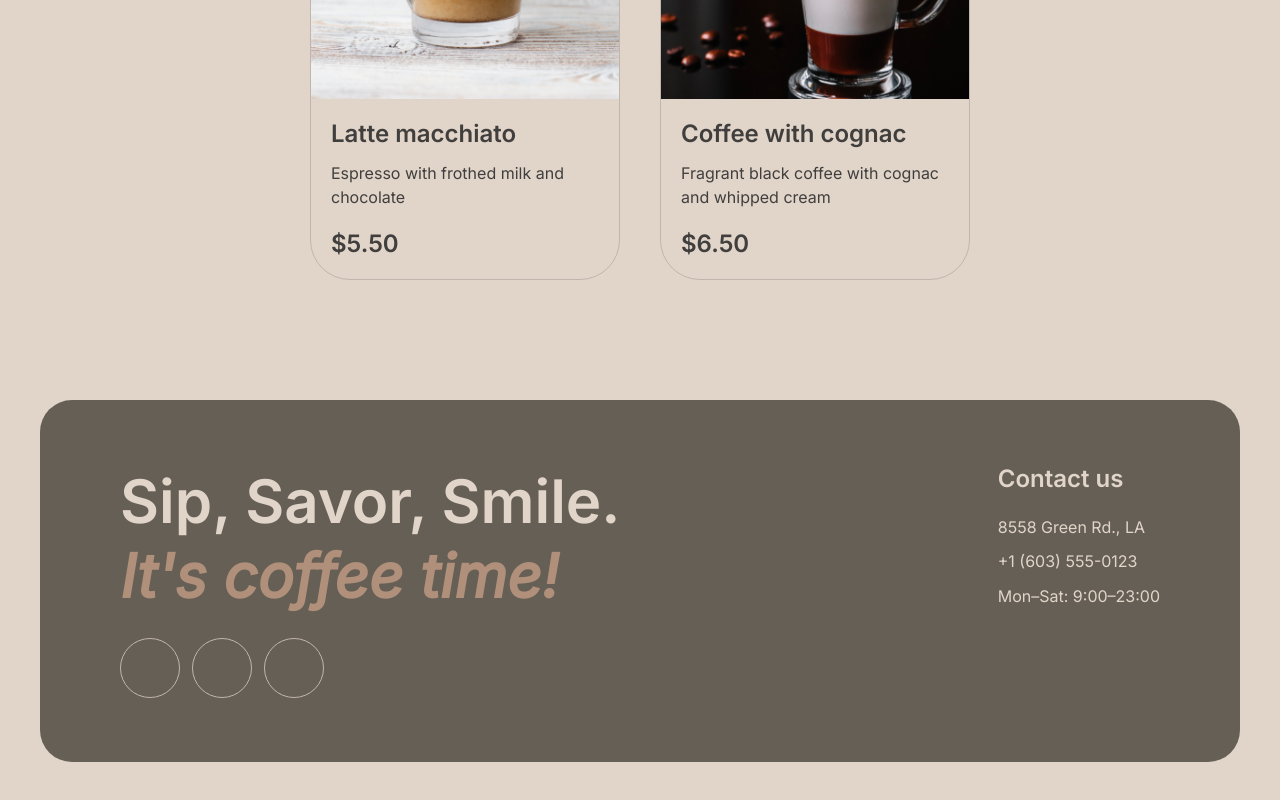
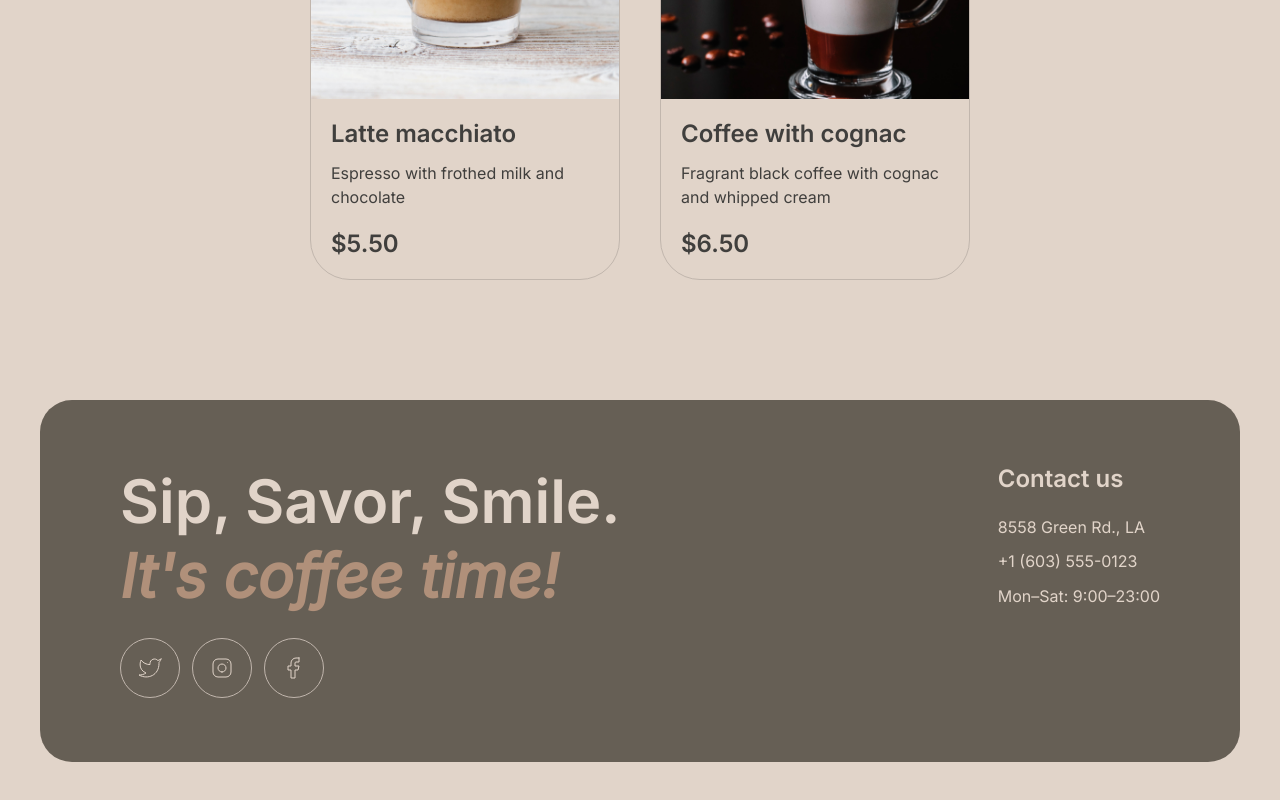
Before and after one commit to XDobriev/rsschool-landing-page, a website built with Vite: page catalog.html in a window 1280 px wide. Shown: the part 1776-2576 px from the top of the page. Built offline with nearby package versions, Linux system fonts and the light colour scheme.

Commit message:
fix: add missing footer social icons

```diff
--- a/catalog.html
+++ b/catalog.html
@@ -321,17 +321,25 @@
         <ul class="socials">
           <li>
             <a href="https://twitter.com" class="socials__link" aria-label="Twitter" target="_blank" rel="noopener noreferrer">
-              <!-- иконка -->
+              <svg width="24" height="24" viewBox="0 0 24 24" fill="none" xmlns="http://www.w3.org/2000/svg" aria-hidden="true">
+                <path d="M23 3.01006C23 3.01006 20.9821 4.20217 19.86 4.54006C19.2577 3.84757 18.4573 3.35675 17.567 3.13398C16.6767 2.91122 15.7395 2.96725 14.8821 3.29451C14.0247 3.62177 13.2884 4.20446 12.773 4.96377C12.2575 5.72309 11.9877 6.62239 12 7.54006V8.54006C10.2426 8.58562 8.50127 8.19587 6.93101 7.4055C5.36074 6.61513 4.01032 5.44869 3 4.01006C3 4.01006 -1 13.0101 8 17.0101C5.94053 18.408 3.48716 19.109 1 19.0101C10 24.0101 21 19.0101 21 7.51006C20.9991 7.23151 20.9723 6.95365 20.92 6.68006C21.9406 5.67355 23 3.01006 23 3.01006Z" stroke="currentColor" stroke-linecap="round" stroke-linejoin="round" />
+              </svg>
             </a>
           </li>
           <li>
             <a href="https://instagram.com" class="socials__link" aria-label="Instagram" target="_blank" rel="noopener noreferrer">
-              <!-- иконка -->
+              <svg width="24" height="24" viewBox="0 0 24 24" fill="none" xmlns="http://www.w3.org/2000/svg" aria-hidden="true">
+                <path d="M12 16C14.2091 16 16 14.2091 16 12C16 9.79086 14.2091 8 12 8C9.79086 8 8 9.79086 8 12C8 14.2091 9.79086 16 12 16Z" stroke="currentColor" stroke-linecap="round" stroke-linejoin="round" />
+                <path d="M3 16V8C3 5.23858 5.23858 3 8 3H16C18.7614 3 21 5.23858 21 8V16C21 18.7614 18.7614 21 16 21H8C5.23858 21 3 18.7614 3 16Z" stroke="currentColor" />
+                <path d="M17.5 6.51L17.51 6.49889" stroke="currentColor" stroke-linecap="round" stroke-linejoin="round" />
+              </svg>
             </a>
           </li>
           <li>
             <a href="https://facebook.com" class="socials__link" aria-label="Facebook" target="_blank" rel="noopener noreferrer">
-              <!-- иконка -->
+              <svg width="24" height="24" viewBox="0 0 24 24" fill="none" xmlns="http://www.w3.org/2000/svg" aria-hidden="true">
+                <path d="M17 2H14C12.6739 2 11.4021 2.52678 10.4645 3.46447C9.52678 4.40215 9 5.67392 9 7V10H6V14H9V22H13V14H16L17 10H13V7C13 6.73478 13.1054 6.48043 13.2929 6.29289C13.4804 6.10536 13.7348 6 14 6H17V2Z" stroke="currentColor" stroke-linecap="round" stroke-linejoin="round" />
+              </svg>
             </a>
           </li>
         </ul>
```
Also changed, not shown: index.html (+11 -3 lines).
